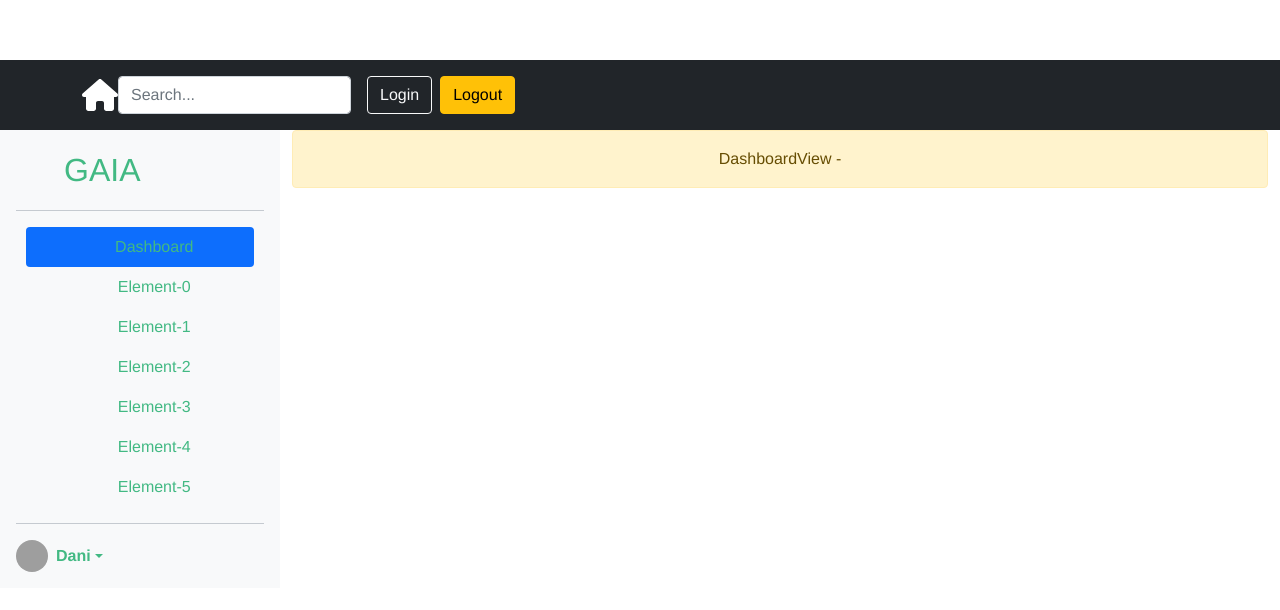
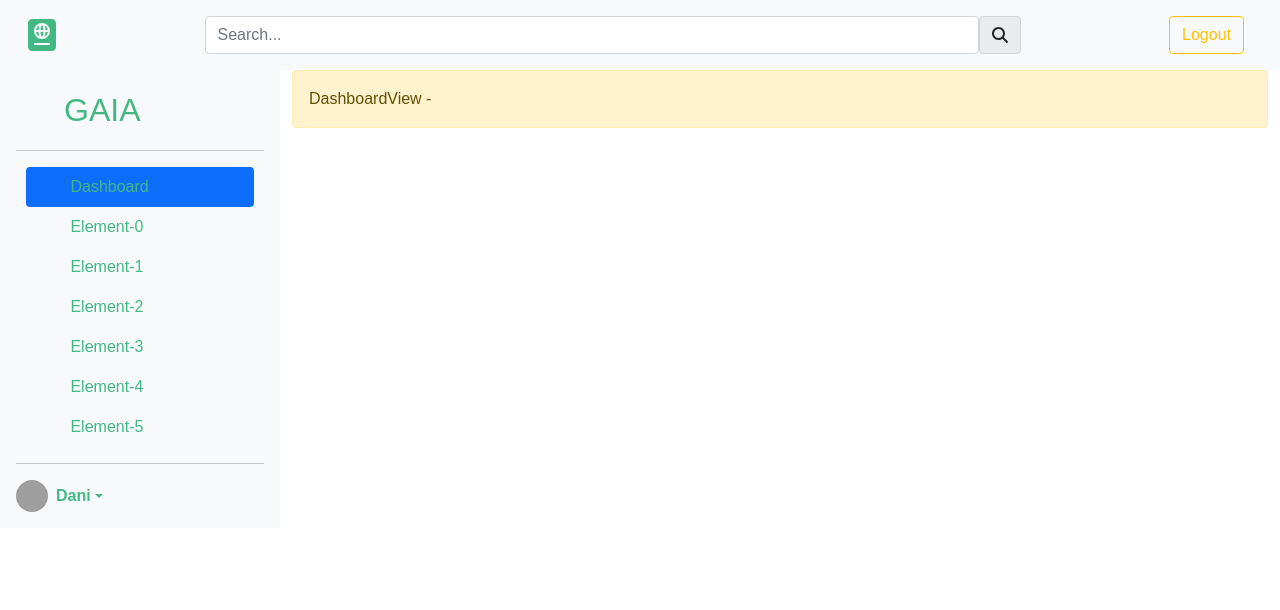
Before and after one commit to danilipari/gaia, a Vue app: page /dashboard in a window 1280 px wide. Shown: the top 610 px of the page. Built offline with nearby package versions, Linux system fonts and the light colour scheme; sample sign-in values are in the browser's storage; grey boxes are pictures that could not be loaded.

Commit message:
init structure

```diff
--- a/src/App.vue
+++ b/src/App.vue
@@ -2,7 +2,7 @@
   <!-- <HelloWorld :msg="'Welcome to ' + store.state.title + ' App'"/> -->
     <!-- {{ list }} -->
   <nav class="bg-light" v-if="logged">
-    <navbar-app></navbar-app>
+    <navbar-app :logged="logged"></navbar-app>
   </nav>
   <div class="d-flex">
     <aside v-if="logged">
@@ -51,13 +51,12 @@ export default defineComponent({
 </script>
 
 <style lang="scss">
+@import "./assets/scss/__layout.scss";
+
 #app {
-  font-family: Avenir, Helvetica, Arial, sans-serif;
+  font-family: 'Poppins', sans-serif;
   -webkit-font-smoothing: antialiased;
   -moz-osx-font-smoothing: grayscale;
-  text-align: center;
-  color: #2c3e50;
-  margin-top: 60px;
   height: 100vh;
 
   ul {
--- /dev/null
+++ b/src/assets/scss/__layout.scss
@@ -0,0 +1 @@
+@import 'custom.scss';
--- /dev/null
+++ b/src/assets/scss/custom.scss
@@ -0,0 +1,7 @@
+
+.centered {
+  position: fixed;
+  top: 50%;
+  left: 50%;
+  transform: translate(-50%, -50%);
+}
--- a/src/components/shared/NavbarApp.vue
+++ b/src/components/shared/NavbarApp.vue
@@ -1,18 +1,20 @@
 <template>
-  <header class="p-3 bg-dark text-white">
-    <div class="container">
-      <div class="d-flex flex-wrap align-items-center justify-content-center justify-content-lg-start">
-        <a href="/" class="d-flex align-items-center mb-2 mb-lg-0 text-white text-decoration-none">
-          <font-awesome-icon :icon="['fas', 'home']" class="fa-2x" />
+  <header class="p-3">
+    <div class="container-fluid">
+      <div class="d-flex flex-wrap align-items-center justify-content-between">
+        <a href="/" class="d-flex align-items-center mb-2 mb-lg-0 text-decoration-none">
+          <font-awesome-icon :icon="['fas', 'passport']" class="fa-2x" />
         </a>
 
-        <form class="col-12 col-lg-auto mb-3 mb-lg-0 me-lg-3">
-          <input type="search" class="form-control form-control-dark" placeholder="Search..." aria-label="Search">
+        <form class="col-8 d-flex">
+          <input type="search" class="form-control" placeholder="Search..." aria-label="Search">
+          <span class="input-group-text" @click="search()">
+            <font-awesome-icon :icon="['fas', 'search']" />
+          </span>
         </form>
 
         <div class="text-end">
-          <button type="button" class="btn btn-outline-light me-2">Login</button>
-          <button type="button" class="btn btn-warning">Logout</button>
+          <button type="button" :class="'btn btn-outline-warning me-2'" @click="logout()"> {{ 'Logout' }}</button>
         </div>
       </div>
     </div>
@@ -24,6 +26,13 @@ import { defineComponent, inject } from 'vue';
 
 export default defineComponent({
   name: 'NavbarApp',
+  props: {
+    logged: {
+      type: Boolean,
+      required: true,
+      default: false,
+    },
+  },
   components: {
     /* HelloWorld, */
   },
@@ -32,8 +41,14 @@ export default defineComponent({
 
     // console.log(store, 'store');
 
+    function logout() {
+      localStorage.removeItem('user');
+      window.location.reload();
+    }
+
     return {
       store,
+      logout
     };
   },
 });
--- a/src/views/LoginView.vue
+++ b/src/views/LoginView.vue
@@ -1,5 +1,5 @@
 <template>
-  <div class="container w-25">
+  <div id="login" class="container w-25 centered">
     <button class="w-100 btn btn-lg btn-primary py-3" type="submit">Login with Azure</button>
     <hr>
     <div class="form-floating">
@@ -17,6 +17,9 @@
     <button class="w-100 btn btn-lg btn-outline-dark" type="button" @click="login()">Login</button>
   </div>
 </template>
+<style lang="scss" scoped>
+/*  */
+</style>
 <script lang="ts">
 import { defineComponent, inject, Ref, ref } from 'vue';
 
```
